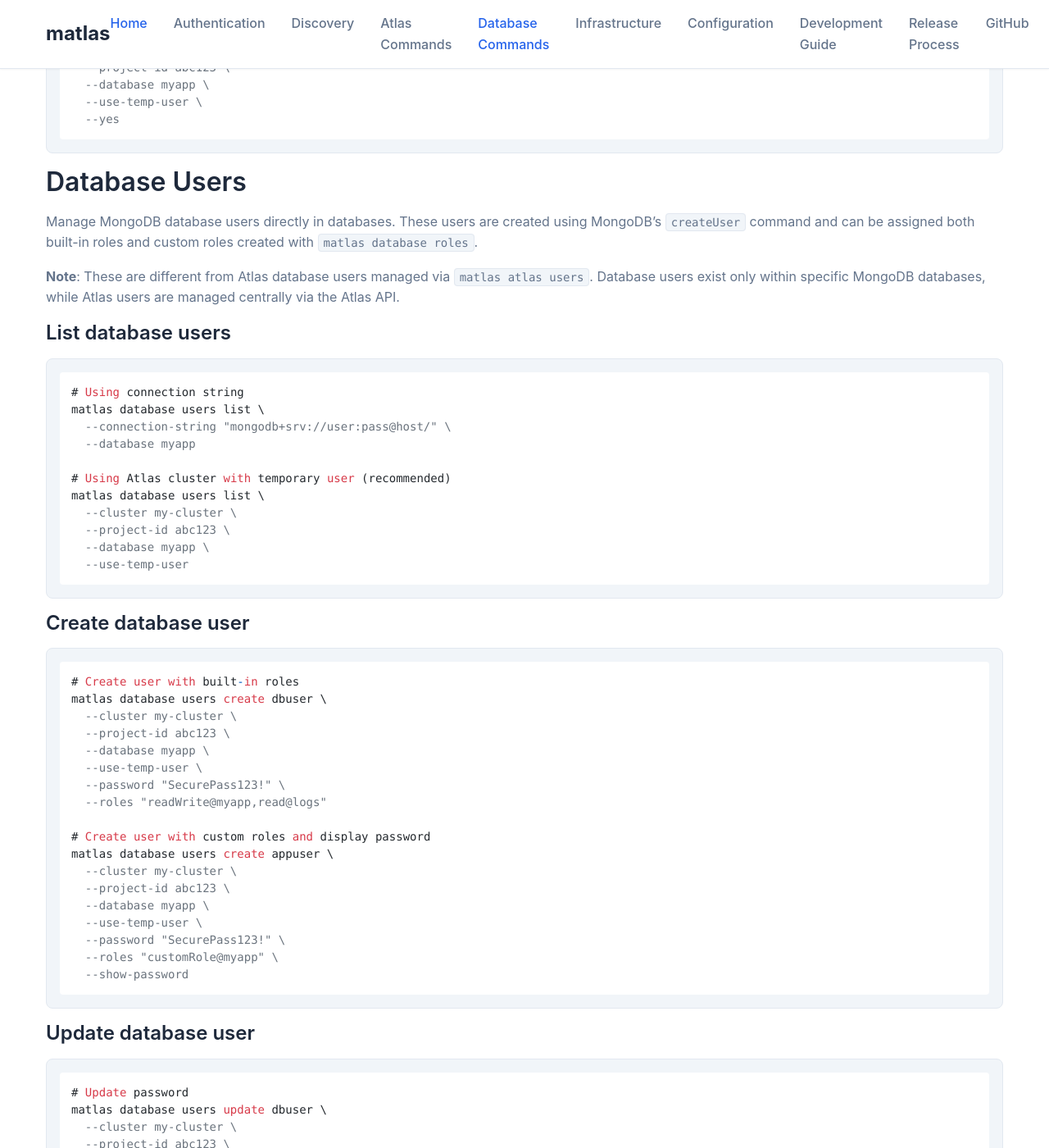
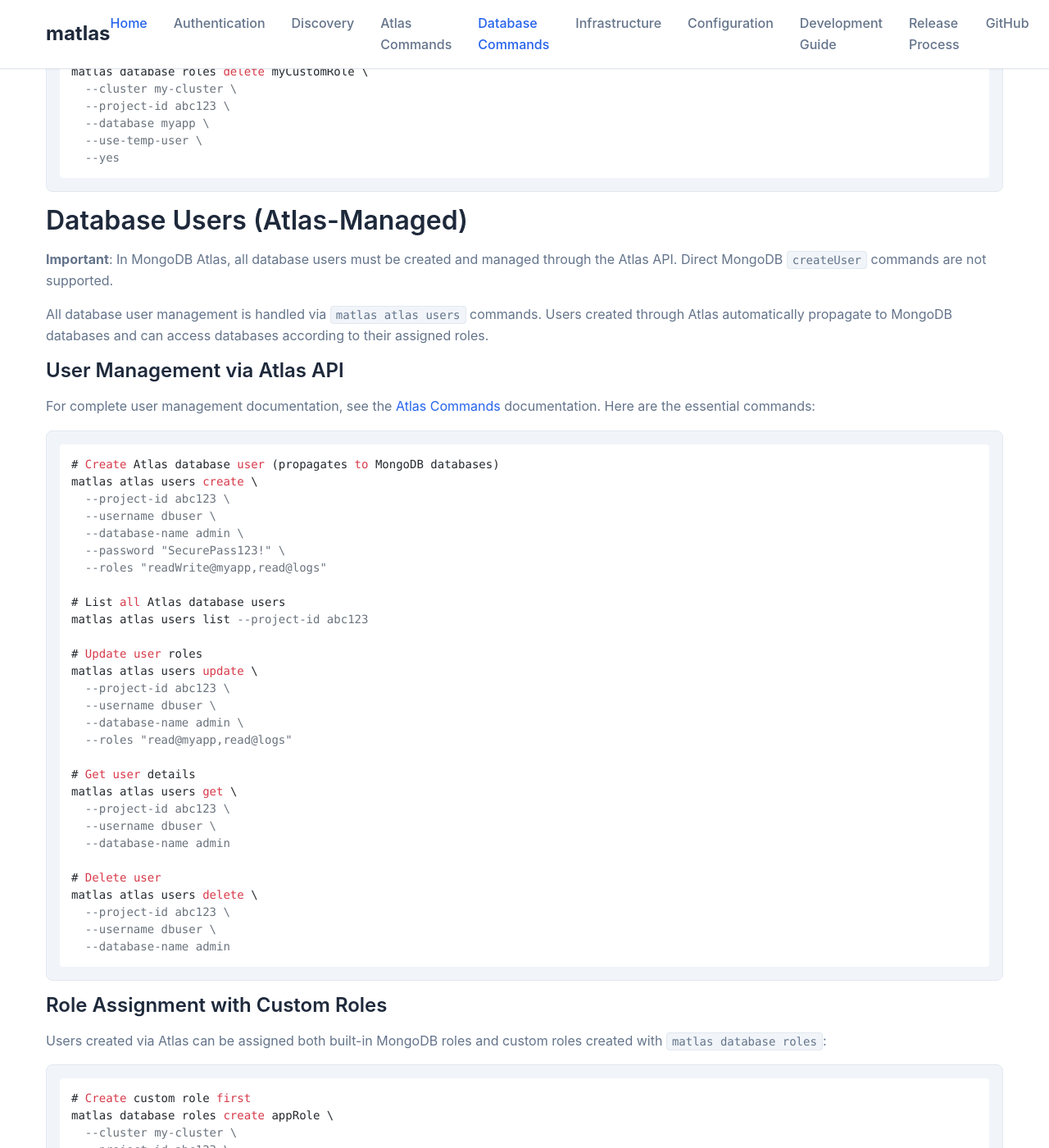
Before and after one commit to teabranch/matlas-cli, a Jekyll site: the page built from docs/database.md, in a window 1280 px wide and 1400 px high, scrolled down 9013 px. Shown: the whole window at 82% size. Built offline with Jekyll 4.4.1, drawn with Linux system fonts in a browser that asks for light colours; nearby versions of some CDN libraries; some of the changed text lies outside the part shown.

Commit message:
fix: database documentation

````diff
--- a/docs/database.md
+++ b/docs/database.md
@@ -12,18 +12,18 @@
 ## Important Distinction: Database vs Atlas Management
 
 **Database Commands** (`matlas database`) operate directly on MongoDB databases via connection strings:
-- Create database-level users and custom roles directly in MongoDB
+- Create and manage custom roles with granular privileges
+- Manage databases, collections, and indexes
 - Require database connection (direct connection string or Atlas cluster with temp user)
-- Support granular, collection-level permissions
-- Use MongoDB's native `createUser`, `createRole` commands
+- Support collection-level permissions and custom role definitions
 
 **Atlas Commands** (`matlas atlas`) operate via Atlas Admin API:
-- Manage Atlas-level database users with built-in roles
-- Use Atlas API authentication (API keys)
-- Assign built-in MongoDB roles (read, readWrite, dbAdmin, etc.)
-- Project-level user management
+- **All user management** happens through Atlas API (there is no direct MongoDB user creation)
+- Users created via Atlas API automatically propagate to MongoDB databases
+- Assign built-in MongoDB roles (read, readWrite, dbAdmin, etc.) and custom roles
+- Project-level user management with centralized authentication
 
-Use `database` commands for granular database-specific operations and `atlas` commands for centralized Atlas project management.
+**User Management**: All database users must be created through `matlas atlas users` commands. Users created in Atlas automatically become available in MongoDB databases after propagation.
 
 
 
@@ -292,7 +292,7 @@
 metadata:
   name: custom-roles-example
 resources:
-  # Custom database role
+  # Custom database role (created directly in MongoDB)
   - apiVersion: matlas.mongodb.com/v1
     kind: DatabaseRole
     metadata:
@@ -320,7 +320,8 @@
         - roleName: read
           databaseName: myapp
 
-  # User that uses the custom role
+  # Atlas database user that uses the custom role
+  # Note: All users must be created via Atlas API - they propagate to MongoDB databases
   - apiVersion: matlas.mongodb.com/v1
     kind: DatabaseUser
     metadata:
@@ -375,97 +376,75 @@
   --yes
 ```
 
-## Database Users
+## Database Users (Atlas-Managed)
 
-Manage MongoDB database users directly in databases. These users are created using MongoDB's `createUser` command and can be assigned both built-in roles and custom roles created with `matlas database roles`.
+**Important**: In MongoDB Atlas, all database users must be created and managed through the Atlas API. Direct MongoDB `createUser` commands are not supported.
 
-**Note**: These are different from Atlas database users managed via `matlas atlas users`. Database users exist only within specific MongoDB databases, while Atlas users are managed centrally via the Atlas API.
+All database user management is handled via `matlas atlas users` commands. Users created through Atlas automatically propagate to MongoDB databases and can access databases according to their assigned roles.
 
-### List database users
+### User Management via Atlas API
+
+For complete user management documentation, see the [Atlas Commands](/atlas/) documentation. Here are the essential commands:
+
 ```bash
-# Using connection string
-matlas database users list \
-  --connection-string "mongodb+srv://user:pass@host/" \
-  --database myapp
+# Create Atlas database user (propagates to MongoDB databases)
+matlas atlas users create \
+  --project-id abc123 \
+  --username dbuser \
+  --database-name admin \
+  --password "SecurePass123!" \
+  --roles "readWrite@myapp,read@logs"
 
-# Using Atlas cluster with temporary user (recommended)
-matlas database users list \
-  --cluster my-cluster \
+# List all Atlas database users
+matlas atlas users list --project-id abc123
+
+# Update user roles
+matlas atlas users update \
   --project-id abc123 \
-  --database myapp \
-  --use-temp-user
+  --username dbuser \
+  --database-name admin \
+  --roles "read@myapp,read@logs"
+
+# Get user details
+matlas atlas users get \
+  --project-id abc123 \
+  --username dbuser \
+  --database-name admin
+
+# Delete user
+matlas atlas users delete \
+  --project-id abc123 \
+  --username dbuser \
+  --database-name admin
 ```
 
-### Create database user
+### Role Assignment with Custom Roles
+
+Users created via Atlas can be assigned both built-in MongoDB roles and custom roles created with `matlas database roles`:
+
 ```bash
-# Create user with built-in roles
-matlas database users create dbuser \
+# Create custom role first
+matlas database roles create appRole \
   --cluster my-cluster \
   --project-id abc123 \
   --database myapp \
   --use-temp-user \
+  --privileges "read@myapp,insert@myapp.logs"
+
+# Create user with custom role via Atlas
+matlas atlas users create \
+  --project-id abc123 \
+  --username appuser \
+  --database-name admin \
   --password "SecurePass123!" \
-  --roles "readWrite@myapp,read@logs"
-
-# Create user with custom roles and display password
-matlas database users create appuser \
-  --cluster my-cluster \
-  --project-id abc123 \
-  --database myapp \
-  --use-temp-user \
-  --password "SecurePass123!" \
-  --roles "customRole@myapp" \
-  --show-password
+  --roles "appRole@myapp,read@admin"
 ```
 
-### Update database user
-```bash
-# Update password
-matlas database users update dbuser \
-  --cluster my-cluster \
-  --project-id abc123 \
-  --database myapp \
-  --use-temp-user \
-  --password "NewPass123!"
+### Propagation and Access
 
-# Replace all roles
-matlas database users update dbuser \
-  --cluster my-cluster \
-  --project-id abc123 \
-  --database myapp \
-  --use-temp-user \
-  --roles "read@myapp,read@logs"
+- Users created via Atlas API automatically propagate to all clusters in the project
+- Role assignments determine which databases and collections the user can access
+- Custom roles created with `matlas database roles` can be assigned to Atlas users
+- Use `--verbose` with Atlas commands to see detailed operation information
 
-# Add roles incrementally
-matlas database users update dbuser \
-  --cluster my-cluster \
-  --project-id abc123 \
-  --database myapp \
-  --use-temp-user \
-  --add-roles "write@logs"
-```
-
-### Get database user details
-```bash
-matlas database users get dbuser \
-  --cluster my-cluster \
-  --project-id abc123 \
-  --database myapp \
-  --use-temp-user
-```
-
-### Delete database user
-```bash
-matlas database users delete dbuser \
-  --cluster my-cluster \
-  --project-id abc123 \
-  --database myapp \
-  --use-temp-user \
-  --yes
-```
-
-**Important Notes:**
-- Database users are scoped to specific databases
-- When using `--use-temp-user`, the CLI creates a temporary Atlas user with `userAdmin` privileges for user management
-- Database users can be assigned custom roles created with `matlas database roles create`
-- Use `--verbose` flag to see detailed operation information
+**Note**: The `matlas database users` commands are not functional in Atlas environments and will redirect you to use `matlas atlas users` instead.
````
Also changed, not shown: tracking/documentation.md (+31 -0 lines).
